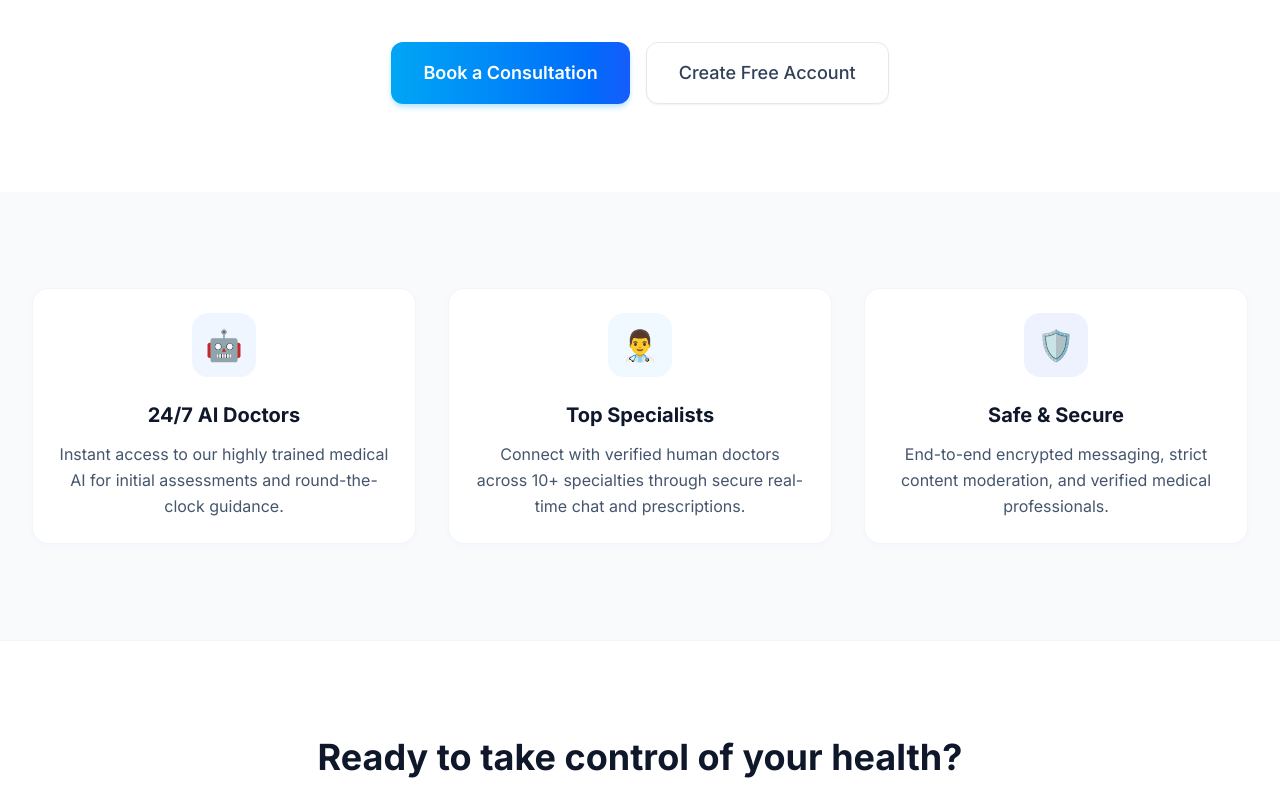
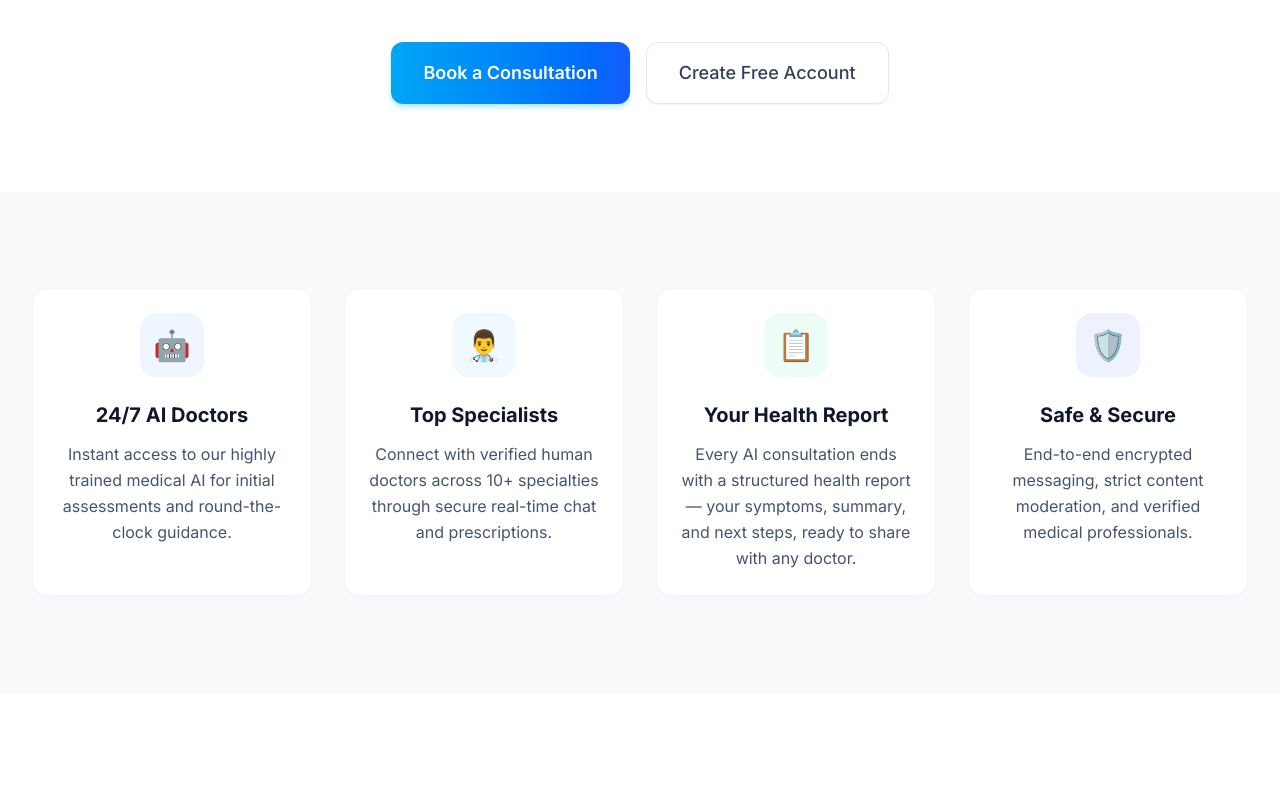
Before and after one commit to sushain16kaushal/amrutam, a Next.js app in the folder frontend/: page / in a window 1280 px wide. Shown: the part 463-1255 px from the top of the page. Built offline with nearby package versions, Linux system fonts and the light colour scheme.

Commit message:
home-pageupdated

```diff
--- a/frontend/src/app/page.tsx
+++ b/frontend/src/app/page.tsx
@@ -36,7 +36,7 @@ export default function Home() {
       {/* Features Section */}
       <section className="py-24 bg-slate-50 relative -mt-10">
         <div className="max-w-7xl mx-auto px-4 sm:px-6 lg:px-8">
-          <div className="grid grid-cols-1 md:grid-cols-3 gap-8">
+          <div className="grid grid-cols-1 md:grid-cols-2 lg:grid-cols-4 gap-8">
             <div className="card text-center hover:-translate-y-2 group">
               <div className="w-16 h-16 bg-blue-50 text-blue-600 rounded-2xl flex items-center justify-center mx-auto mb-6 text-3xl group-hover:scale-110 transition-transform">
                 🤖
@@ -54,6 +54,16 @@ export default function Home() {
               <h3 className="text-xl font-bold text-slate-900 mb-3">Top Specialists</h3>
               <p className="text-slate-600 leading-relaxed">
                 Connect with verified human doctors across 10+ specialties through secure real-time chat and prescriptions.
+              </p>
+            </div>
+
+            <div className="card text-center hover:-translate-y-2 group">
+              <div className="w-16 h-16 bg-emerald-50 text-emerald-600 rounded-2xl flex items-center justify-center mx-auto mb-6 text-3xl group-hover:scale-110 transition-transform">
+                📋
+              </div>
+              <h3 className="text-xl font-bold text-slate-900 mb-3">Your Health Report</h3>
+              <p className="text-slate-600 leading-relaxed">
+                Every AI consultation ends with a structured health report — your symptoms, summary, and next steps, ready to share with any doctor.
               </p>
             </div>
 
```
